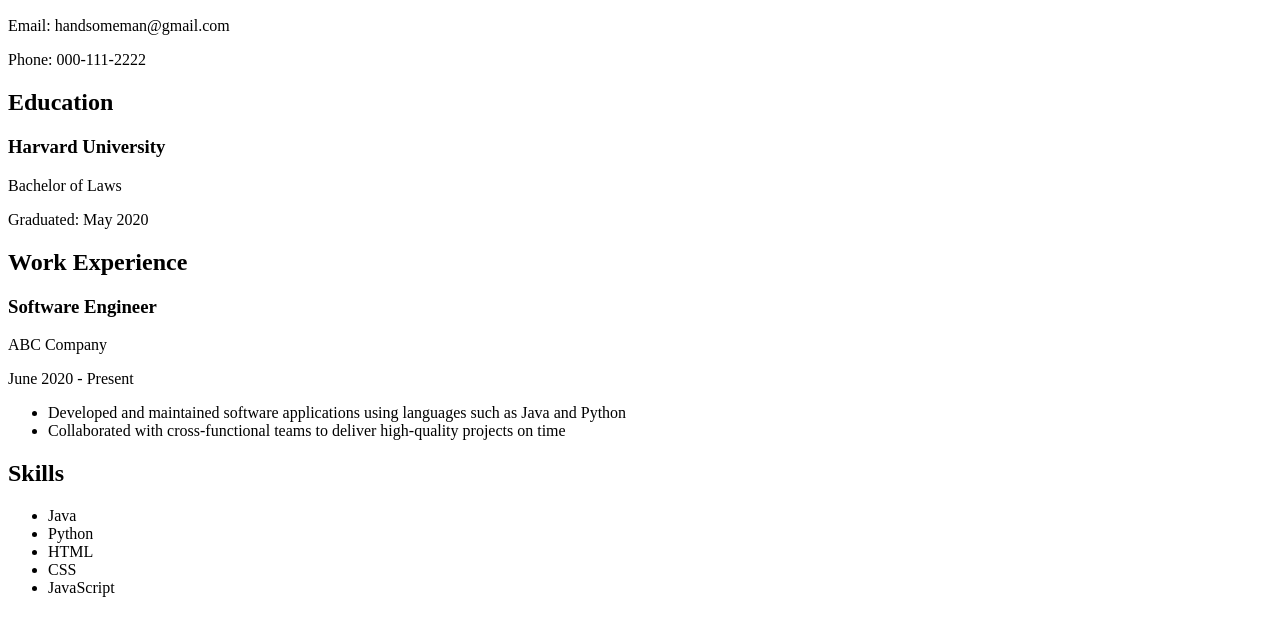
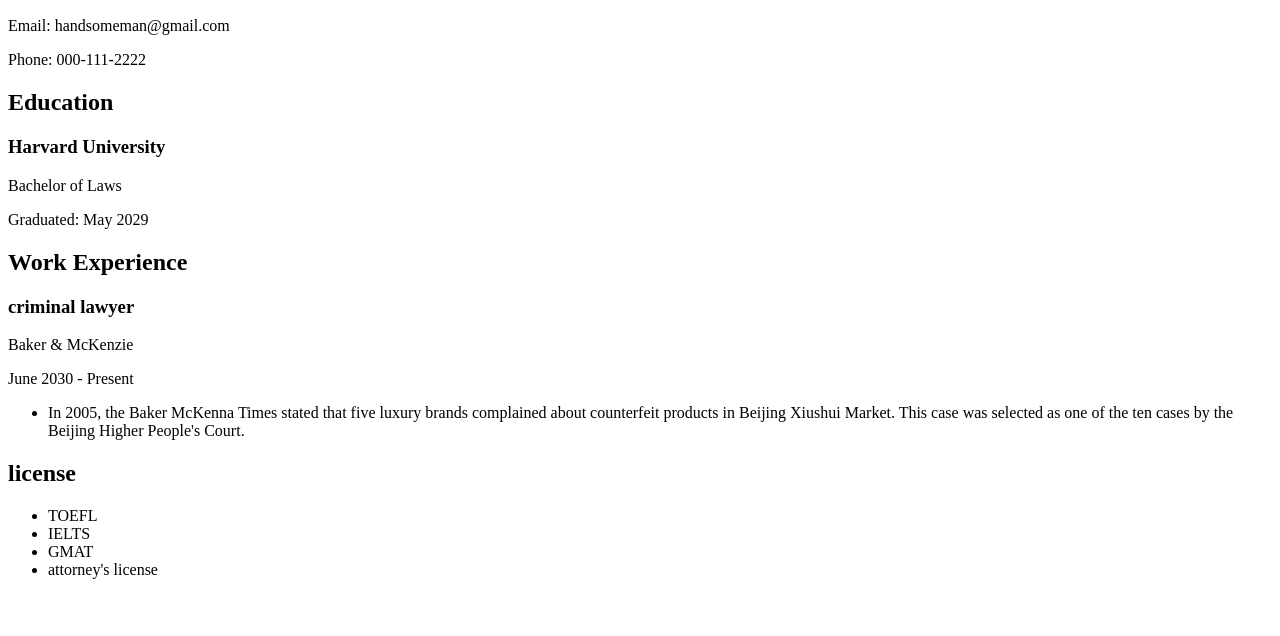
Before and after one commit to da931014/handsomeman, a plain HTML site: page index.html in a window 1280 px wide. Shown: the part 96-732 px from the top of the page. Drawn offline with Linux system fonts and the light colour scheme.

Commit message:
Update index.html

```diff
--- a/index.html
+++ b/index.html
@@ -10,22 +10,22 @@
     <h2>Education</h2>
     <h3>Harvard University</h3>
     <p>Bachelor of Laws</p>
-    <p>Graduated: May 2020</p>
+    <p>Graduated: May 2029</p>
     <h2>Work Experience</h2>
-    <h3>Software Engineer</h3>
-    <p>ABC Company</p>
-    <p>June 2020 - Present</p>
+    <h3>criminal lawyer</h3>
+    <p>Baker & McKenzie</p>
+    <p>June 2030 - Present</p>
     <ul>
-      <li>Developed and maintained software applications using languages such as Java and Python</li>
-      <li>Collaborated with cross-functional teams to deliver high-quality projects on time</li>
+      <li>In 2005, the Baker McKenna Times stated that five luxury brands complained about counterfeit products in Beijing Xiushui Market. This case was selected as one of the ten cases by the Beijing Higher People's Court.</li>
+
     </ul>
-    <h2>Skills</h2>
+    <h2>license</h2>
     <ul>
-      <li>Java</li>
-      <li>Python</li>
-      <li>HTML</li>
-      <li>CSS</li>
-      <li>JavaScript</li>
+      <li>TOEFL</li>
+      <li>IELTS</li>
+      <li>GMAT</li>
+      <li>attorney's license</li>
+
     </ul>
   </body>
 </html>
```
